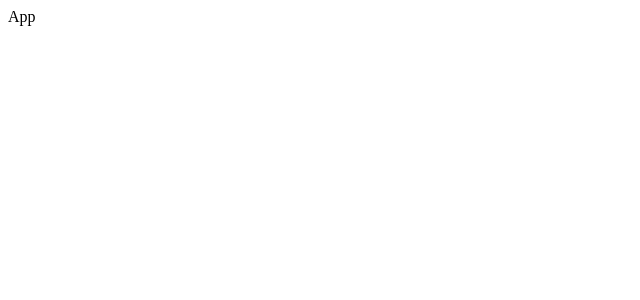
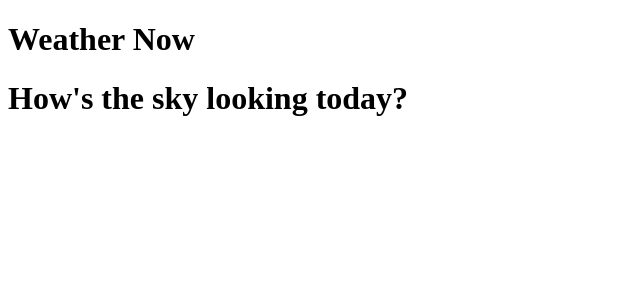
Before and after one commit to RahulCSS/weather-now, a React (Vite) app: page / in a window 1280 px wide. Shown: the top 300 px of the page, without its empty margins (0-640 px from the left). Built offline with nearby package versions, Linux system fonts and the light colour scheme.

Commit message:
Basic structure & components

```diff
--- a/src/App.jsx
+++ b/src/App.jsx
@@ -2,7 +2,32 @@ import React from 'react'
 
 const App = () => {
   return (
-    <div>App</div>
+    <div className='container'>
+
+      {/* Header section */}
+      <div className='header-section'>
+        <h1>Weather Now</h1>
+      </div>
+
+      {/* Hero section */}
+      <div className='hero-section'>
+        <h1>How's the sky looking today?</h1>
+      </div>
+
+      {/* Weather data section */}
+      <div className='weather-Data-section'>
+
+        {/* Left column section */}
+        <div className='left-column-section'>
+
+        </div>
+
+        {/* Right column section */}
+        <div className='right-column-section'>
+
+        </div>
+      </div>
+    </div>
   )
 }
 
```
Also changed, not shown: src/components/Button.jsx (added, +9 -0 lines), src/components/CurrentWeather.jsx (added, +9 -0 lines), src/components/DailyForecast.jsx (added, +9 -0 lines), src/components/DetailedWeather.jsx (added, +9 -0 lines), src/components/HourlyForecast.jsx (added, +9 -0 lines), src/components/SearchBar.jsx (added, +9 -0 lines).
